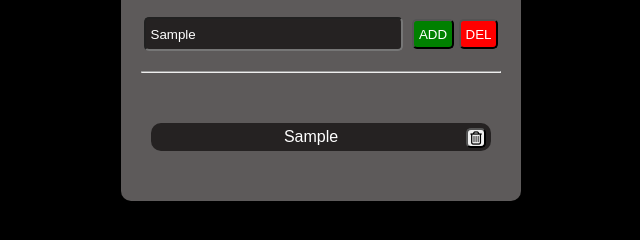
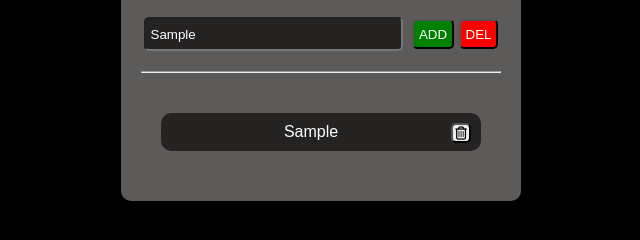
Before and after one commit to AdrielEscorcio/CriadorDeTarefas, a plain HTML site: page index.html in a window 1280 px wide. Both pictures are taken after typing "Sample" into the empty fields and a click on the input "ADD". Shown: the part 70-310 px from the top of the page, without its empty margins (319-959 px from the left). Drawn offline with Linux system fonts and the light colour scheme.

Commit message:
centralizar as tarefas

```diff
--- a/style.css
+++ b/style.css
@@ -82,11 +82,11 @@ ul {
 
 li {
     background-color: rgb(37, 34, 34);
-    margin: 10px;
-    padding: 5px;
+    padding: 10px;
     border-radius: 10px;
-
-
+    width: 300px;
+    margin: auto;
+    margin-bottom: 10px;
 }
 
 button {
```
